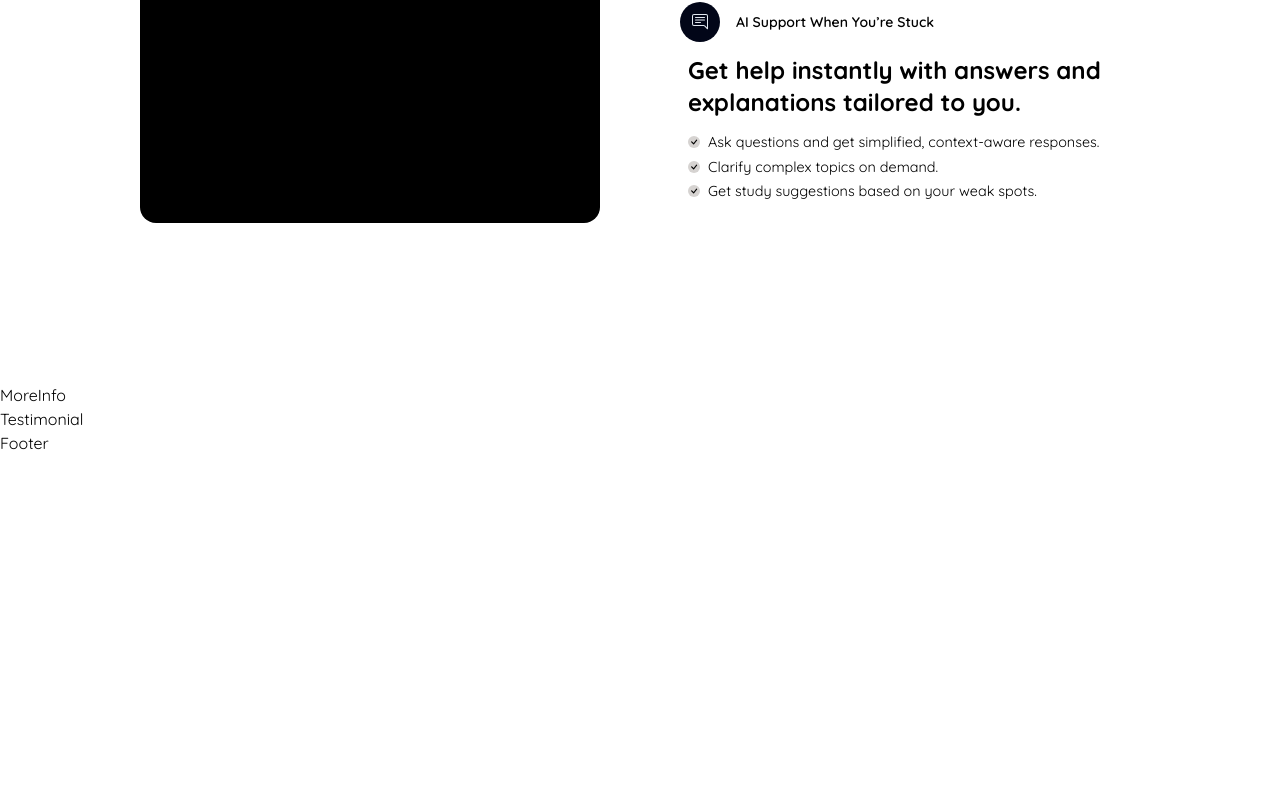
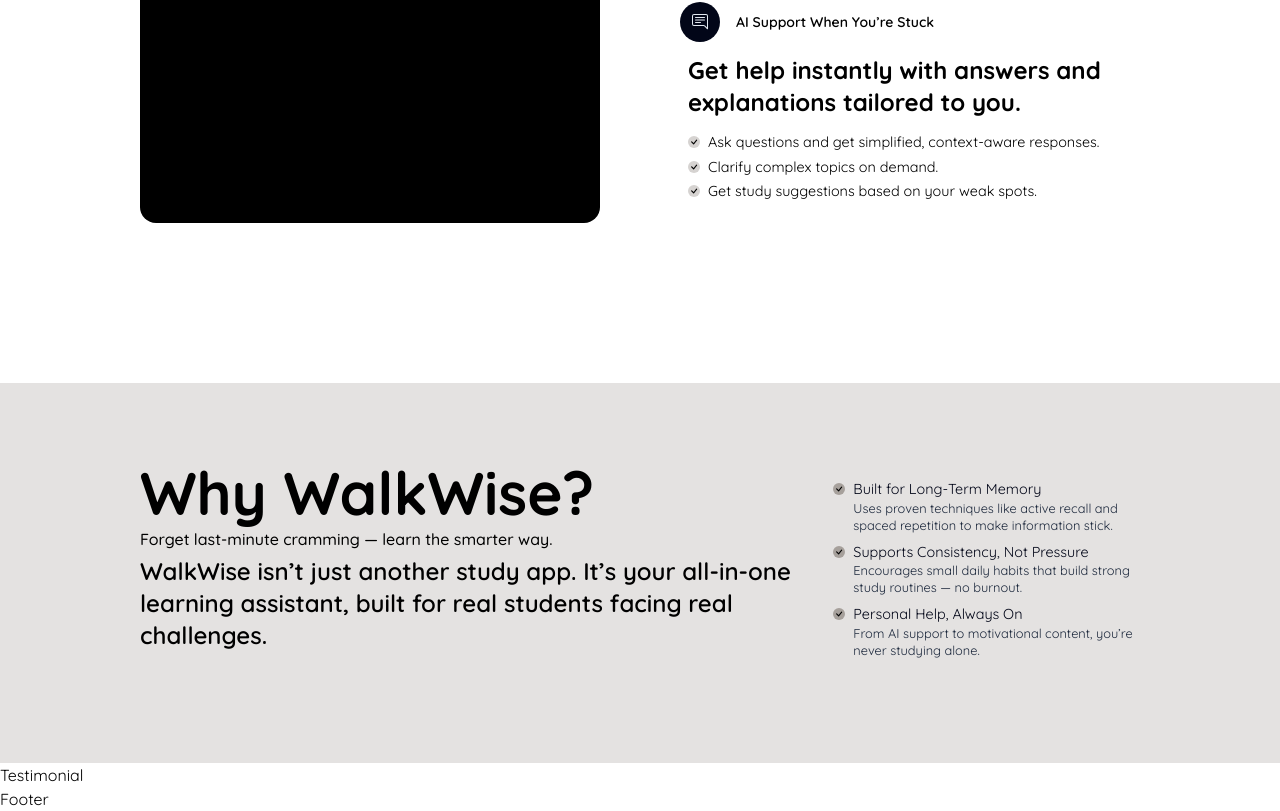
Before and after one commit to Walker-Gideon/flashcard-web-app, a React (Vite) app: page / in a window 1280 px wide. Shown: the part 2401-3212 px from the top of the page. Before the commit the page ends 2856 px from the top, so only its background shows below. Built offline with nearby package versions, Linux system fonts and the light colour scheme; no server answers.

Commit message:
Created the moreInfo layout and pass it inner components

```diff
--- a/src/features/home/info/MoreInfo.jsx
+++ b/src/features/home/info/MoreInfo.jsx
@@ -1,3 +1,11 @@
+import InfoContent from "./InfoContent";
+import InfoHeader from "./InfoHeader";
+
 export default function MoreInfo() {
-  return <div>MoreInfo</div>;
+  return (
+    <div className="middle:grid middle:grid-cols-3 middle:items-center middle:gap-10 bg-stone-400/30 p-8 md:p-14 lg:px-35 lg:py-20">
+      <InfoHeader />
+      <InfoContent />
+    </div>
+  );
 }
```
